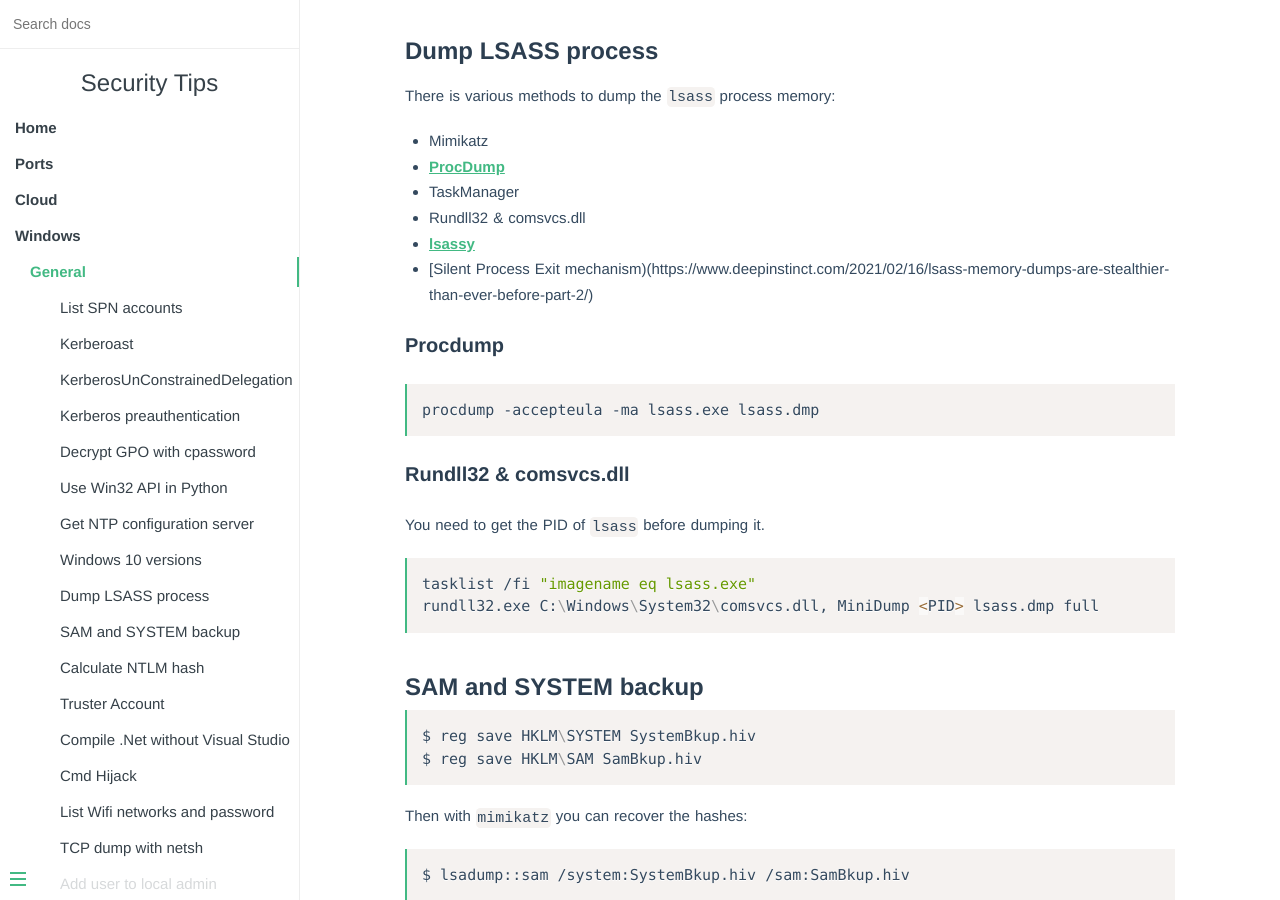
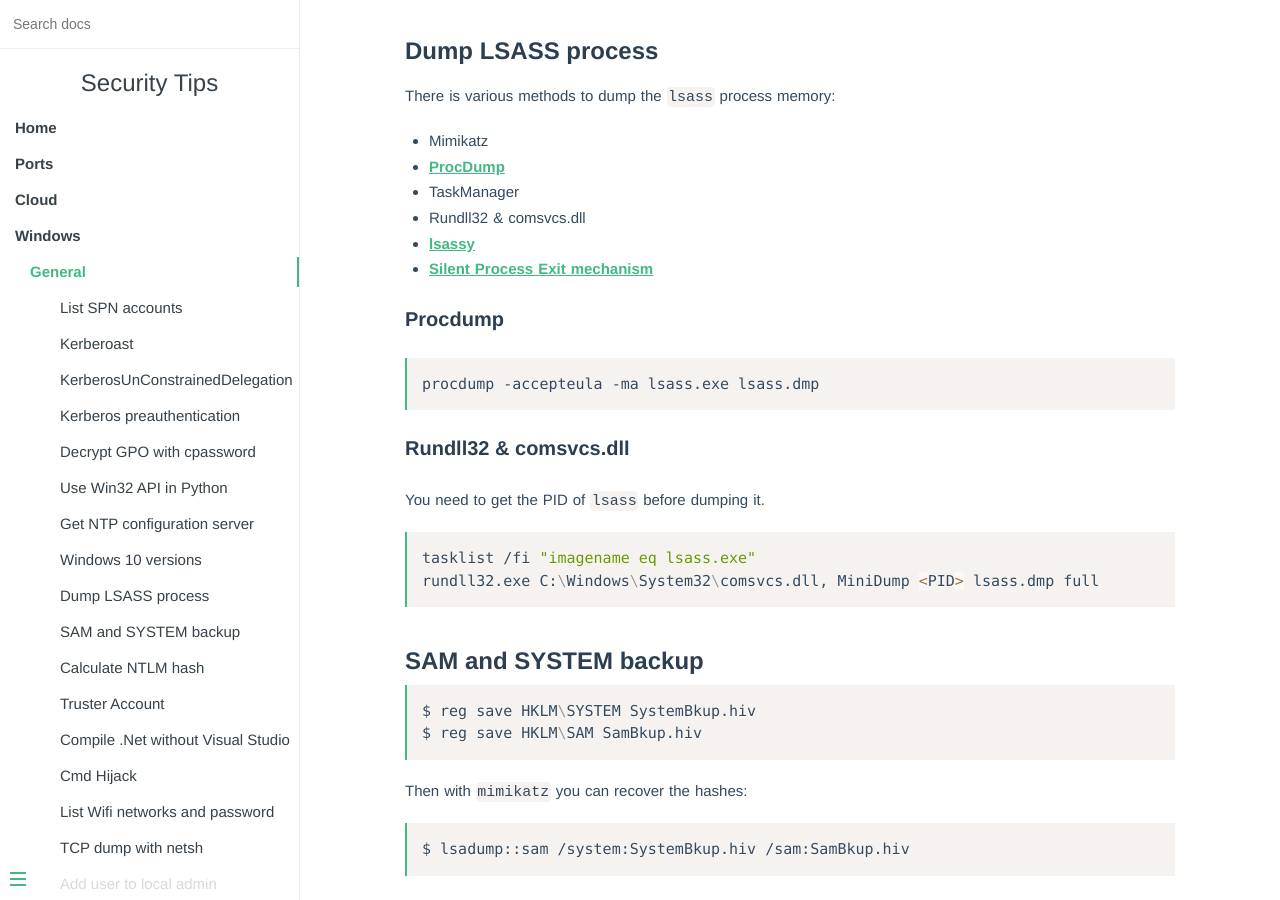
Before and after one commit to vincd/security-tips, an MkDocs documentation site: the page built from docs/windows.md, in a window 1280 px wide and 900 px high, scrolled down 2938 px. Built offline with MkDocs 1.6.1, drawn with Linux system fonts in a browser that asks for light colours.

Commit message:
Fix typo on link

```diff
--- a/docs/windows.md
+++ b/docs/windows.md
@@ -133,7 +133,7 @@
 - TaskManager
 - Rundll32 & comsvcs.dll
 - [lsassy](https://github.com/Hackndo/lsassy)
-- [Silent Process Exit mechanism)(https://www.deepinstinct.com/2021/02/16/lsass-memory-dumps-are-stealthier-than-ever-before-part-2/)
+- [Silent Process Exit mechanism](https://www.deepinstinct.com/2021/02/16/lsass-memory-dumps-are-stealthier-than-ever-before-part-2/)
 
 
 #### Procdump
```
